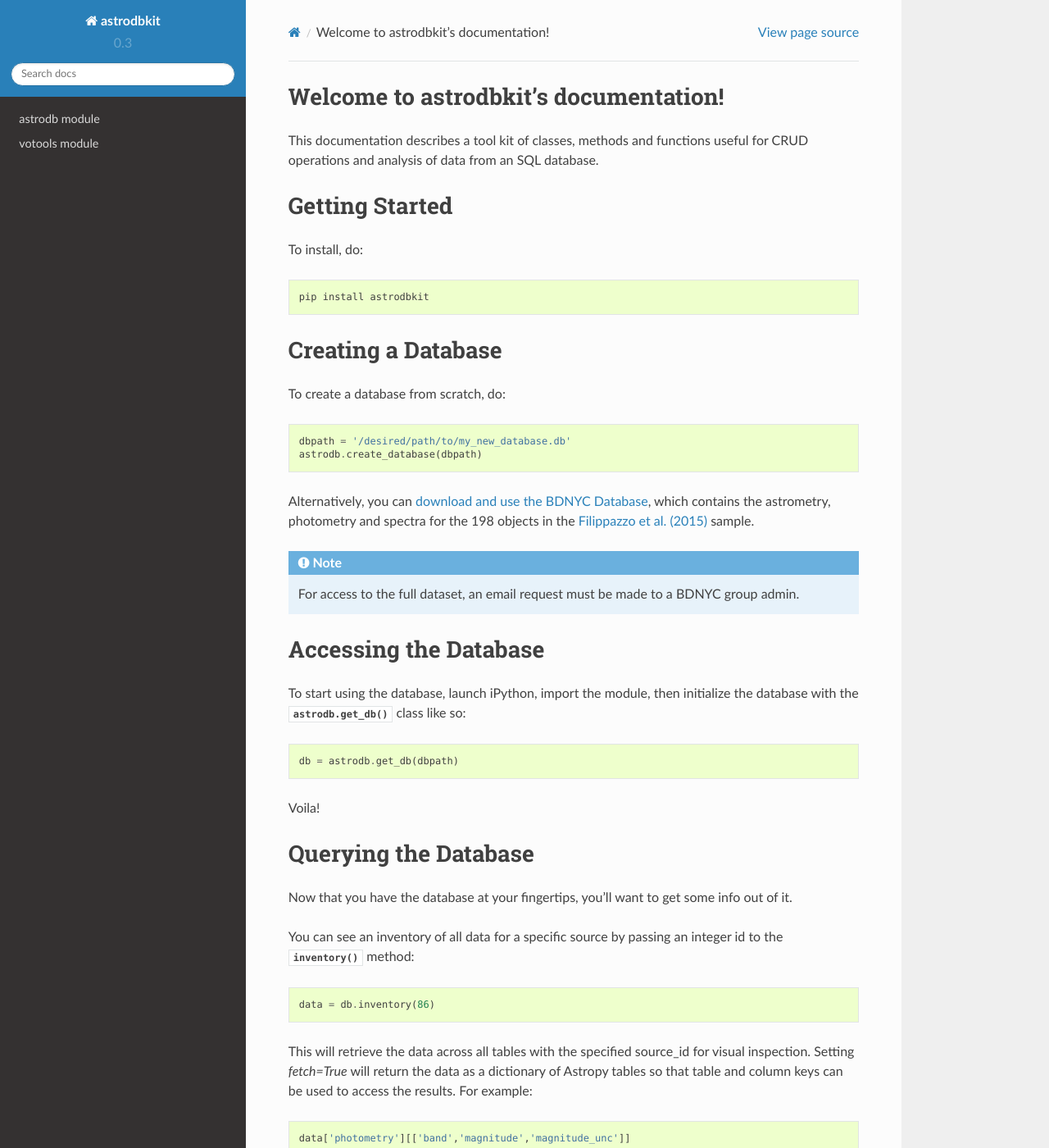
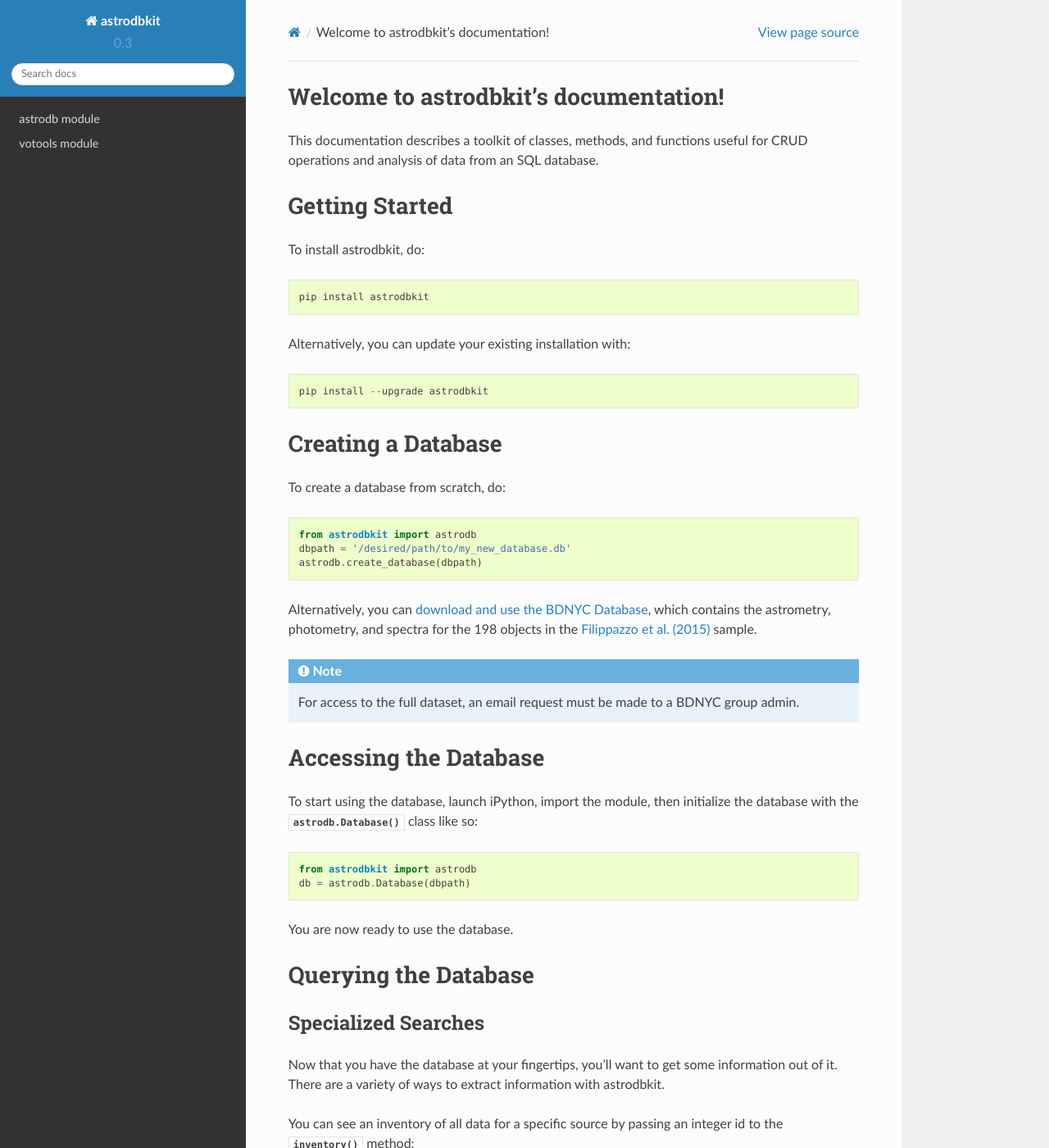
Before and after one commit to BDNYC/astrodbkit, a Sphinx documentation site: the page built from docs/index.rst, in a window 1280 px wide and 1400 px high. Shown: the whole window at 82% size. Built offline with Sphinx 7.4.7 and the Read the Docs theme 2.0.0, drawn with Linux system fonts in a browser that asks for light colours; some of the changed text lies outside the part shown.

Commit message:
updates to Sphinx documentation

```diff
--- a/docs/index.rst
+++ b/docs/index.rst
@@ -6,24 +6,29 @@
 Welcome to astrodbkit's documentation!
 ======================================
 
-This documentation describes a tool kit of classes, methods and functions useful for CRUD operations and analysis of data from an SQL database.
+This documentation describes a toolkit of classes, methods, and functions useful for CRUD operations and analysis of data from an SQL database.
 
 Getting Started
 ===============
 
-To install, do::
+To install astrodbkit, do::
 
     pip install astrodbkit
+
+Alternatively, you can update your existing installation with::
+
+   pip install --upgrade astrodbkit
 
 Creating a Database
 ===================
 
 To create a database from scratch, do::
 
+    from astrodbkit import astrodb
     dbpath = '/desired/path/to/my_new_database.db'
     astrodb.create_database(dbpath)
 
-Alternatively, you can `download and use the BDNYC Database`_, which contains the astrometry, photometry and spectra for the 198 objects in the `Filippazzo et al. (2015)`_ sample.
+Alternatively, you can `download and use the BDNYC Database`_, which contains the astrometry, photometry, and spectra for the 198 objects in the `Filippazzo et al. (2015)`_ sample.
 
 .. _download and use the BDNYC Database: https://github.com/BDNYC/BDNYCdb
 .. _Filippazzo et al. (2015): http://adslabs.org/adsabs/abs/2015ApJ...810..158F/
@@ -33,18 +38,23 @@
 Accessing the Database
 ======================
 
-To start using the database, launch iPython, import the module, then initialize the database with the :class:`astrodb.get_db()` class like so::
+To start using the database, launch iPython, import the module, then initialize the database with the :class:`astrodb.Database()` class like so::
 
-    db = astrodb.get_db(dbpath)
+    from astrodbkit import astrodb
+    db = astrodb.Database(dbpath)
 
-Voila!
+You are now ready to use the database.
 
 Querying the Database
 =====================
 
-Now that you have the database at your fingertips, you’ll want to get some info out of it.
+Specialized Searches
+--------------------
 
-You can see an inventory of all data for a specific source by passing an integer id to the :py:meth:`~astrodb.get_db.inventory` method::
+Now that you have the database at your fingertips, you’ll want to get some information out of it.
+There are a variety of ways to extract information with astrodbkit.
+
+You can see an inventory of all data for a specific source by passing an integer id to the :py:meth:`~astrodb.Database.inventory` method::
 
     data = db.inventory(86)
 
@@ -54,7 +64,7 @@
 
 will return a table of the band, magnitude and uncertainty for all records in the sources table with that source_id.
 
-You can search any table in the database with the :py:meth:`~astrodb.get_db.identify` method by supplying a string, integer, or (ra,dec) coordinates along with the table to search. For example, if I want to find all the records in the SOURCES table in the HR 8799 system::
+You can search any table in the database with the :py:meth:`~astrodb.Database.identify` method by supplying a string, integer, or (ra,dec) coordinates along with the table to search. For example, if I want to find all the records in the SOURCES table in the HR 8799 system::
 
     db.search('8799', 'sources')
 
@@ -62,13 +72,38 @@
 
     db.search('Fili', 'publications')
 
-You can also pass SQL queries wrapped in double-quotes (") to the :py:meth:`~astrodb.get_db.query` method::
+When supplying coordinates, you can also specify the search *radius* to use, in degrees::
 
-    data = db.query( "SQL_query_goes_here" )
+    db.search((338.673, 40.694), 'sources', radius=5)
+
+The :py:meth:`~astrodb.Database.references` method can be used to search for all entries that match the publication record. For example::
+
+   db.references('Cruz03')
+
+
+General Queries
+--------------------
+
+You can also pass SQL queries wrapped in double-quotes (") to the :py:meth:`~astrodb.Database.query` method::
+
+   data = db.query( "SQL_query_goes_here" )
+
+For example, you can get an Astropy table of all the records with a spectral type of L2 with::
+
+   db.query("SELECT * FROM spectral_types WHERE spectral_type=12", fmt='table')
+
+By default, this returns the data as a list of arrays. By setting *fmt='dict'* or *fmt='table'* the data will be returned as a list of Python dictionaries or an Astropy table.
 
 `Here is a detailed post about how to write a SQL query`_.
 
 .. _Here is a detailed post about how to write a SQL query: http://www.bdnyc.org/?p=898
+
+For more general SQL commands beyond SELECT and PRAGMA, you can use the :py:meth:`~astrodb.Database.modify` method.
+
+Adding Data
+===========
+
+
 
 Contents
 ========
```
